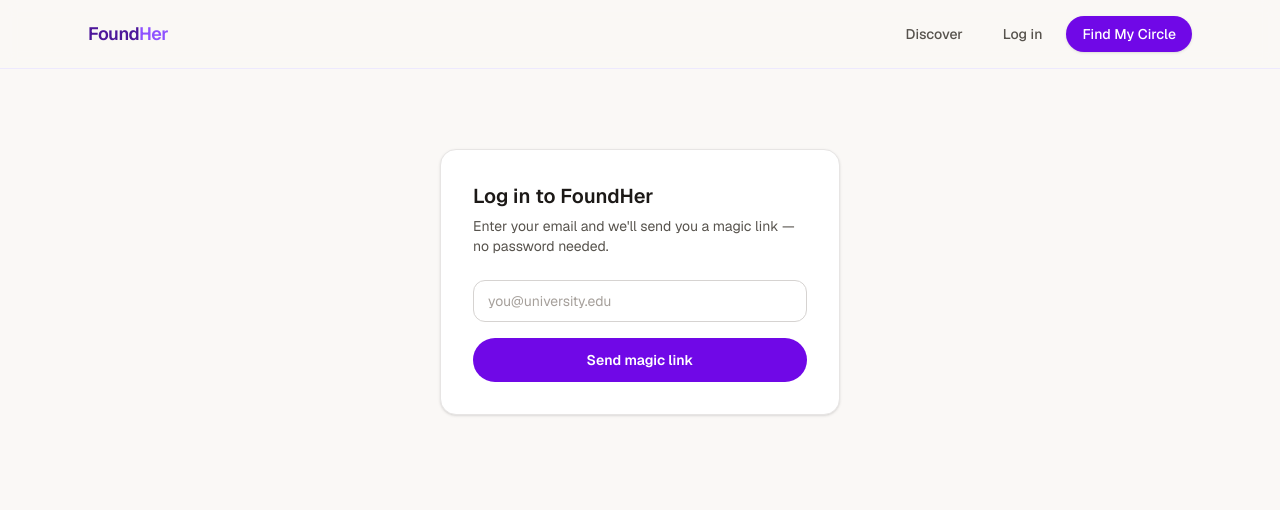
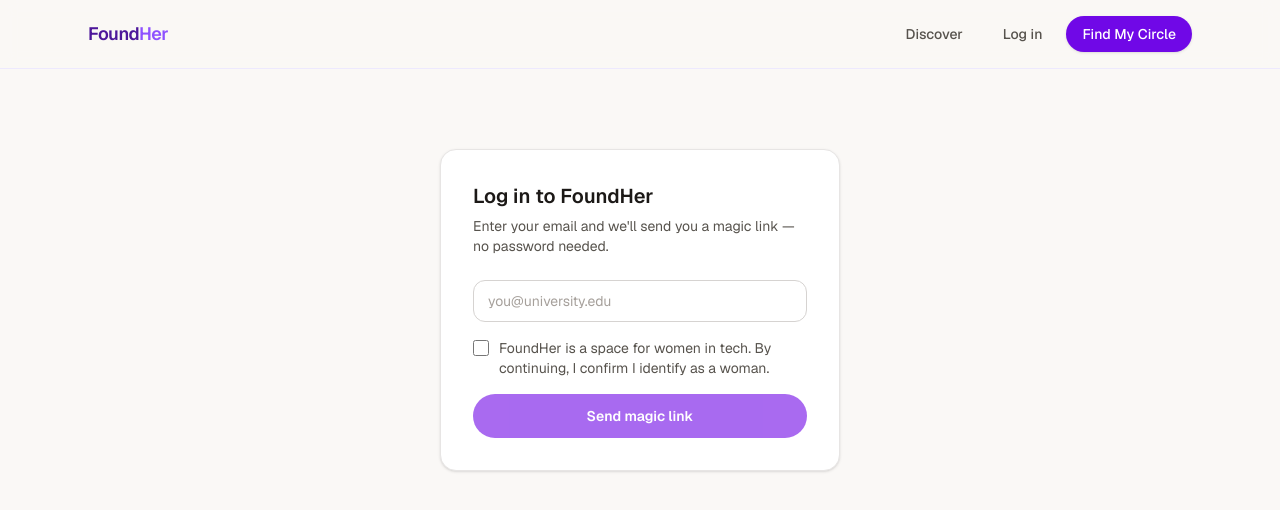
Before and after one commit to shafiaahmed/FoundHer, a Next.js app: page /login in a window 1280 px wide. Shown: the top 510 px of the page. Built offline with nearby package versions, Linux system fonts and the light colour scheme; no server answers.

Commit message:
add women only verification

```diff
--- a/src/app/login/page.tsx
+++ b/src/app/login/page.tsx
@@ -7,10 +7,12 @@ type Status = "idle" | "sending" | "sent" | "error";
 
 export default function LoginPage() {
   const [email, setEmail] = useState("");
+  const [attested, setAttested] = useState(false);
   const [status, setStatus] = useState<Status>("idle");
 
   async function handleSubmit(event: React.FormEvent) {
     event.preventDefault();
+    if (!attested) return;
     setStatus("sending");
 
     try {
@@ -19,6 +21,10 @@ export default function LoginPage() {
         email,
         options: {
           emailRedirectTo: `${window.location.origin}/auth/callback`,
+          data: {
+            attested_woman: true,
+            attested_at: new Date().toISOString(),
+          },
         },
       });
 
@@ -58,10 +64,24 @@ export default function LoginPage() {
                 placeholder="you@university.edu"
                 className="input"
               />
+
+              <label className="flex items-start gap-2.5 text-sm text-stone-600">
+                <input
+                  type="checkbox"
+                  checked={attested}
+                  onChange={(event) => setAttested(event.target.checked)}
+                  className="mt-0.5 h-4 w-4 shrink-0 rounded border-stone-300 text-violet-600 focus:ring-violet-400"
+                />
+                <span>
+                  FoundHer is a space for women in tech. By continuing, I confirm I identify as a
+                  woman.
+                </span>
+              </label>
+
               <button
                 type="submit"
-                disabled={status === "sending"}
-                className="w-full rounded-full bg-violet-700 px-4 py-3 text-sm font-semibold text-white transition hover:bg-violet-800 disabled:opacity-60"
+                disabled={status === "sending" || !attested}
+                className="w-full rounded-full bg-violet-700 px-4 py-3 text-sm font-semibold text-white transition hover:bg-violet-800 disabled:cursor-not-allowed disabled:opacity-60"
               >
                 {status === "sending" ? "Sending link..." : "Send magic link"}
               </button>
```
